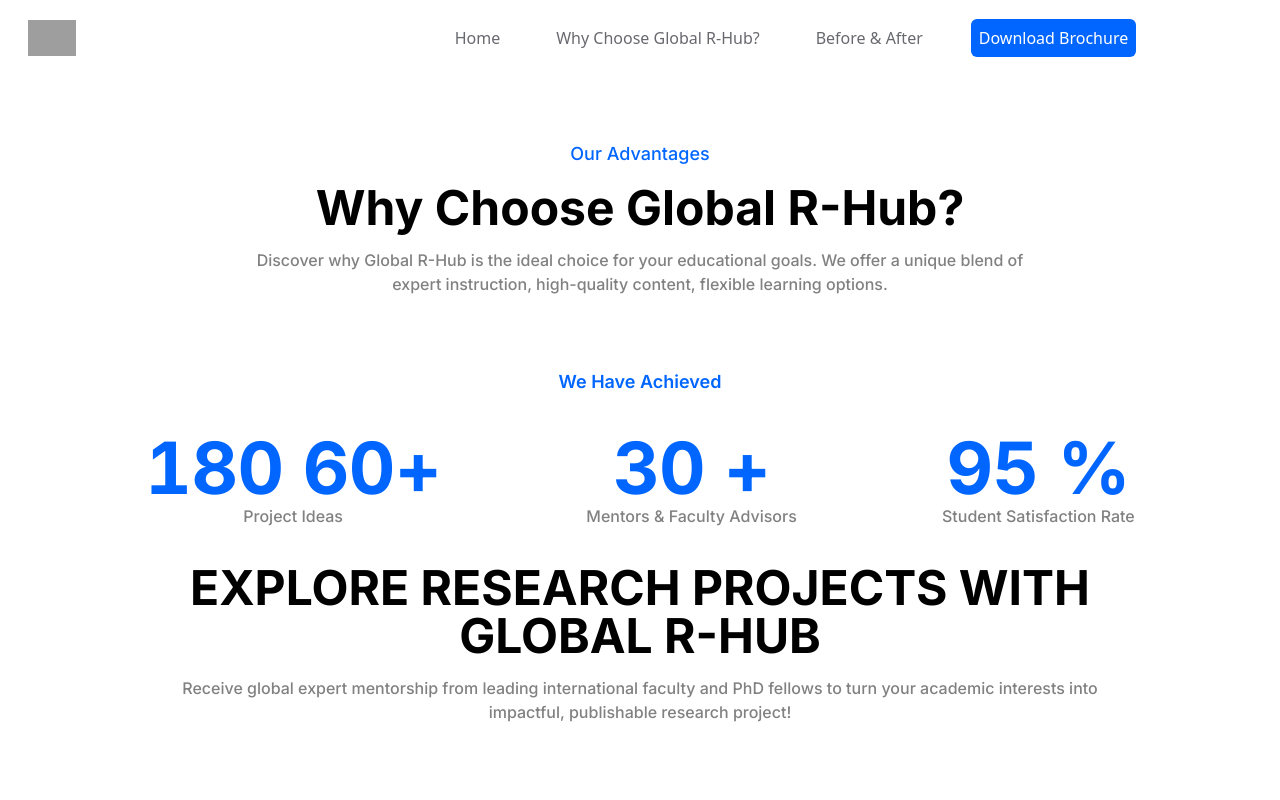
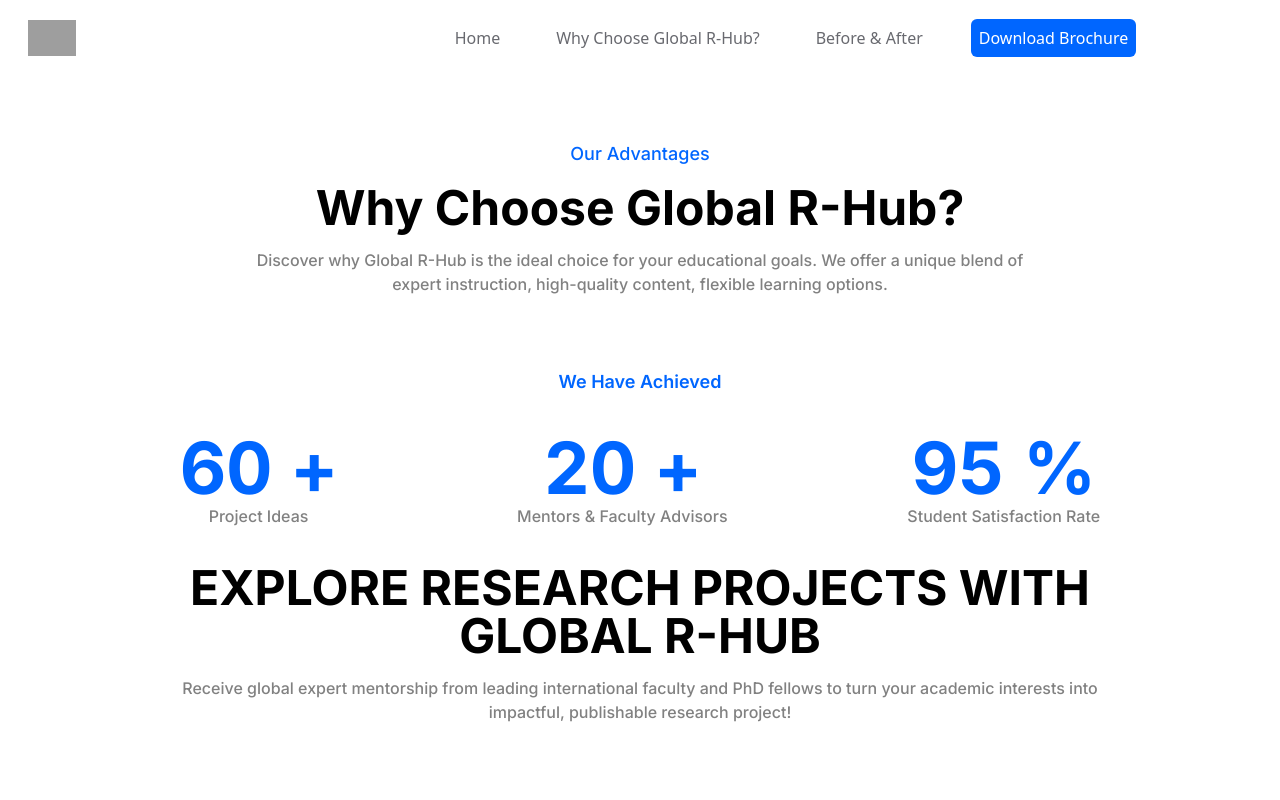
Before and after one commit to Varunp01/New-Global-R-Hub, a React (Vite) app: page /Whychoose in a window 1280 px wide. Shown: the top 800 px of the page. Built offline with nearby package versions, Linux system fonts and the light colour scheme; grey boxes are pictures that could not be loaded; a web font is replaced by a local one.

Commit message:
Youtube ad Edits

```diff
--- a/src/App.css
+++ b/src/App.css
@@ -37,8 +37,8 @@
     --num-numbers4: 0;
   }
   to {
-    --num-numbers1: 180;
-    --num-numbers2: 30;
+    --num-numbers1: 60;
+    --num-numbers2: 20;
     --num-numbers3: 95;
     --num-numbers4: 30;
   }
--- a/src/pages/Home/Section2 copy.jsx
+++ b/src/pages/Home/Section2 copy.jsx
@@ -9,7 +9,7 @@ const HSec2 = () => {
                         <div className="Numbers text-center items-center p-5 flex justify-evenly flex-wrap">
                             <div className="px-5 py-2">
                                 <dd class="order-first tracking-tight">
-                                    <span class="fontInter font-bold text-[#0066FF] text-7xl animate-[counter_3s_ease-out_forwards] tabular-nums [counter-set:_num_var(--num-numbers1)] before:content-[counter(num)]"> <span class="sronly">60</span>+</span>
+                                    <span class="fontInter font-bold text-[#0066FF] text-7xl animate-[counter_3s_ease-out_forwards] tabular-nums [counter-set:_num_var(--num-numbers1)] before:content-[counter(num)]"> <span class="sr-only">60</span>+</span>
                                 </dd>
                                 <dt class="fontInter font-medium text-[#818181] text-base">Project Ideas</dt>
                             </div>
```
